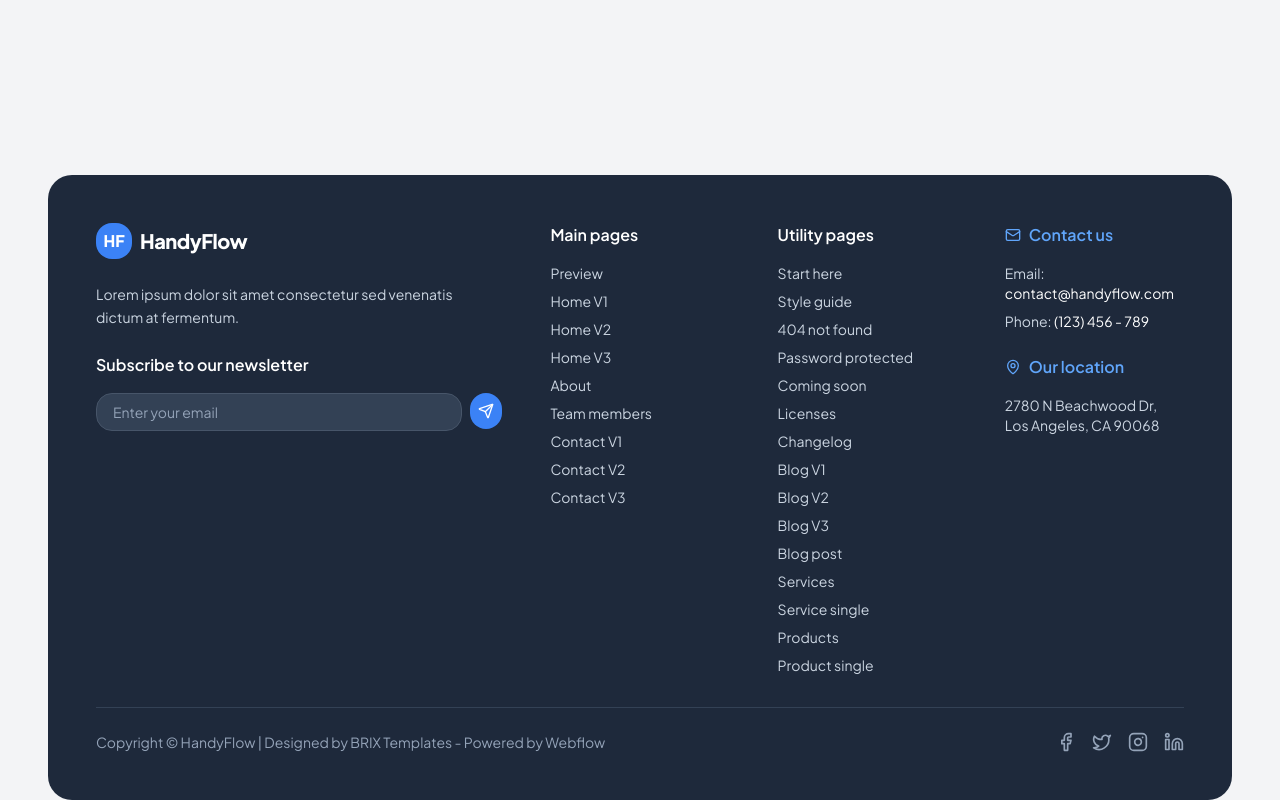
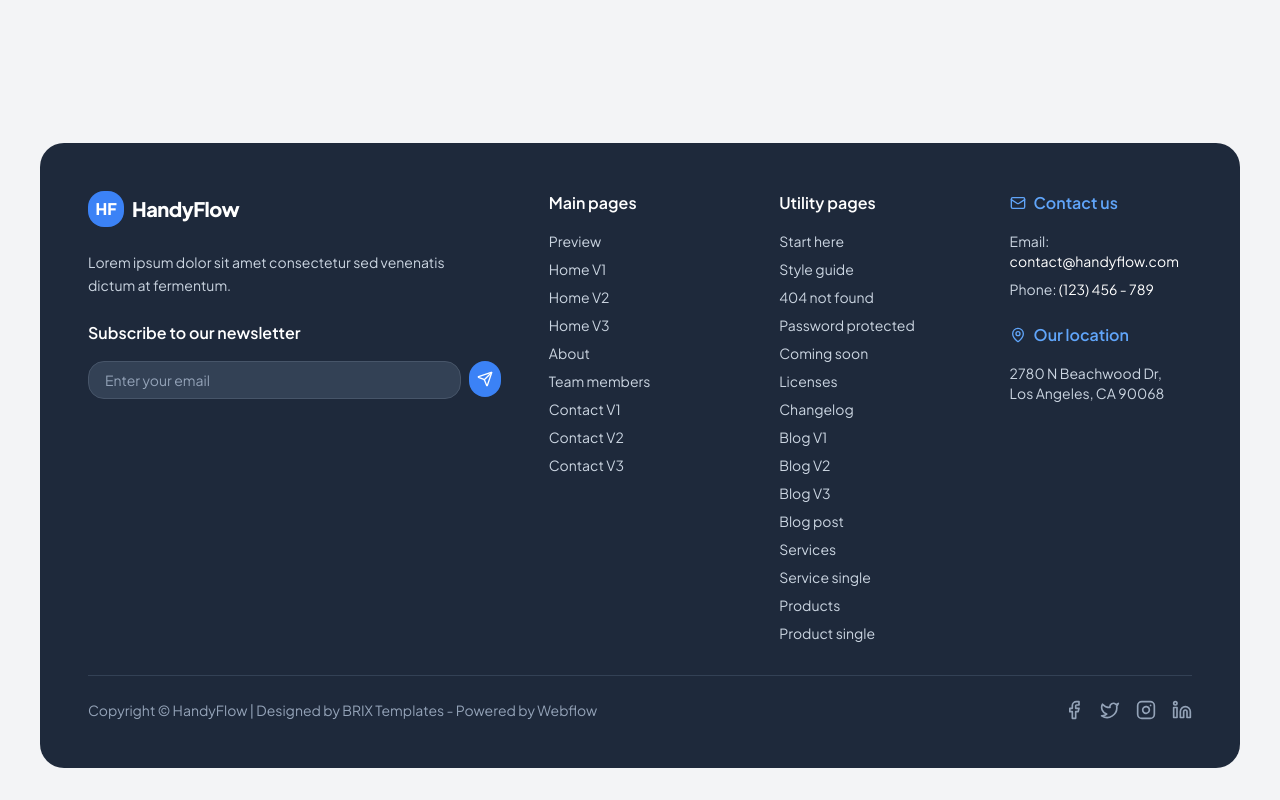
Before and after one commit to Jasparks6/flow-rebuild-magic, a React (Vite) app: page / in a window 1280 px wide. Shown: the part 5421-6221 px from the top of the page. Built offline with nearby package versions, Linux system fonts and the light colour scheme.

Commit message:
Adjust footer margins and width
Increase page width to align with other sections. Reduce top margin and increase bottom margin for the footer.

```diff
--- a/src/components/site/Footer.tsx
+++ b/src/components/site/Footer.tsx
@@ -3,8 +3,8 @@ import { Button } from "@/components/ui/button";
 
 const Footer = () => {
   return (
-    <footer className="mt-20 px-4" id="contact">
-      <div className="container mx-auto max-w-7xl">
+    <footer className="mt-12 mb-8 px-4" id="contact">
+      <div className="container mx-auto px-4 sm:px-6">
         <div className="bg-slate-800 rounded-3xl p-8 md:p-12">
           <div className="grid gap-8 md:gap-12 lg:grid-cols-5">
             {/* Company Info & Newsletter */}
```
